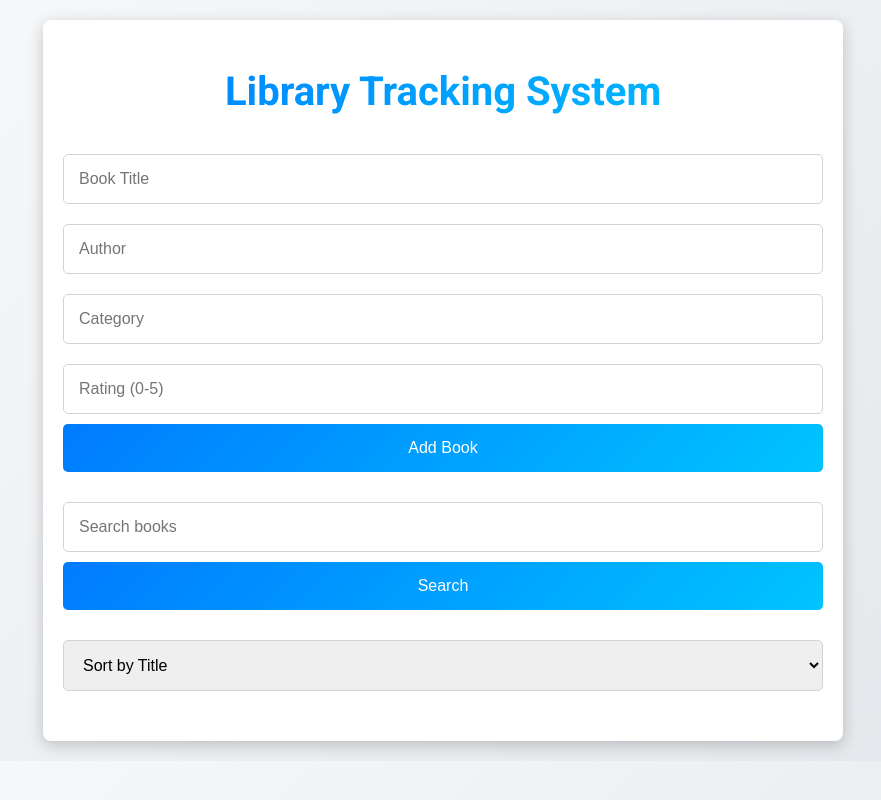
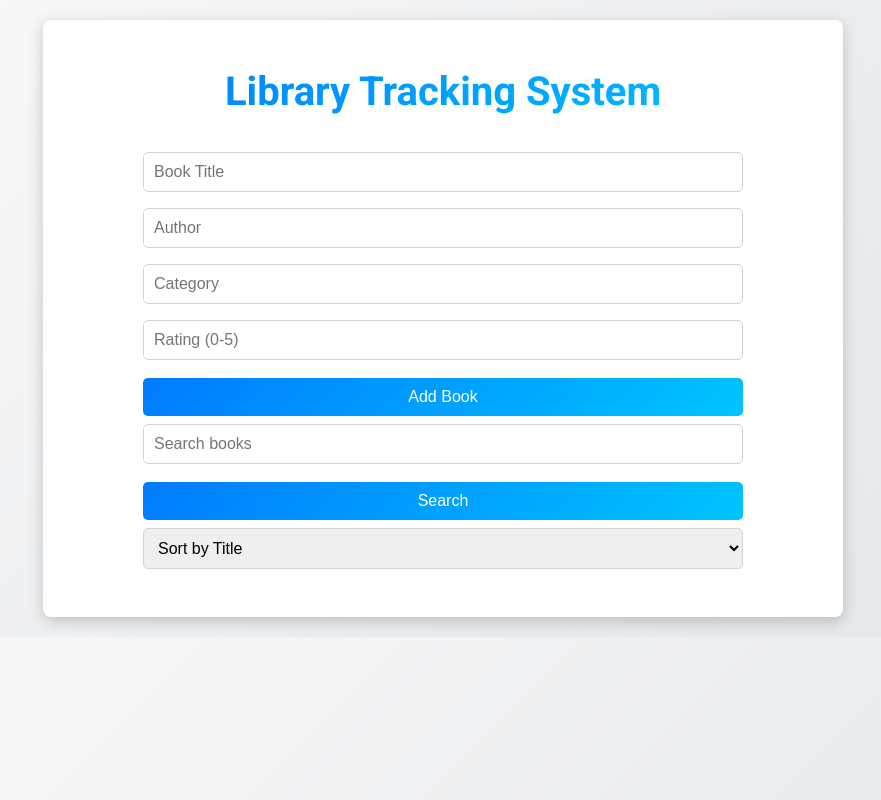
Before and after one commit to pulkit1417/app_python_project, a Flask app: template templates/index.html in a window 1280 px wide. Shown: the whole page, without its empty margins (197-1078 px from the left). Run offline with Flask 3, Linux system fonts and the light colour scheme; the template is opened without the code that fills it, so the values that code supplies are empty.

Commit message:
basic changes

```diff
--- a/staic/styles.css
+++ b/static/styles.css
@@ -1,3 +1,4 @@
+/* General Reset */
 * {
     box-sizing: border-box;
     margin: 0;
@@ -31,17 +32,20 @@ h1 {
     -webkit-text-fill-color: transparent;
 }
 
+/* Form Styles */
 form {
     display: flex;
     flex-direction: column;
     margin-bottom: 20px;
+    max-width: 600px; /* Limits the form width */
+    margin: 0 auto; /* Centers the form */
 }
 
 input[type="text"],
 input[type="number"],
 select {
-    padding: 15px;
-    margin: 10px 0;
+    padding: 10px; /* Reduced padding */
+    margin: 8px 0; /* Smaller margins */
     border: 1px solid #ced4da;
     border-radius: 5px;
     font-size: 1em;
@@ -55,7 +59,7 @@ input:focus {
 }
 
 button {
-    padding: 15px;
+    padding: 10px; /* Reduced padding */
     border: none;
     background: linear-gradient(135deg, #007bff, #00c4ff);
     color: white;
@@ -63,12 +67,14 @@ button {
     font-size: 1em;
     cursor: pointer;
     transition: background 0.3s;
+    margin-top: 10px; /* Add space between fields and button */
 }
 
 button:hover {
     background: linear-gradient(135deg, #0056b3, #00aaff);
 }
 
+/* List and Links */
 ul {
     list-style-type: none;
     padding: 0;
--- a/templates/index.html
+++ b/templates/index.html
@@ -30,7 +30,7 @@
         <ul>
             {% for book in books %}
                 <li>
-                    <a href="/details/{{ loop.index0 }}">{{ book.title }}</a> by {{ book.author }} ({{ book.category }}, Rating: {{ book.rating }})
+                    <a href="/details/{{ loop.index0 }}">{{ book.title }}</a> &nbsp; by {{ book.author }} ({{ book.category }}, Rating: {{ book.rating }}) &nbsp;
                     <a href="/edit/{{ loop.index0 }}">Edit</a>
                     <form action="/delete/{{ loop.index0 }}" method="POST" style="display:inline;">
                         <button type="submit">Delete</button>
```
Also changed, not shown: library.json (added, +12 -0 lines).
